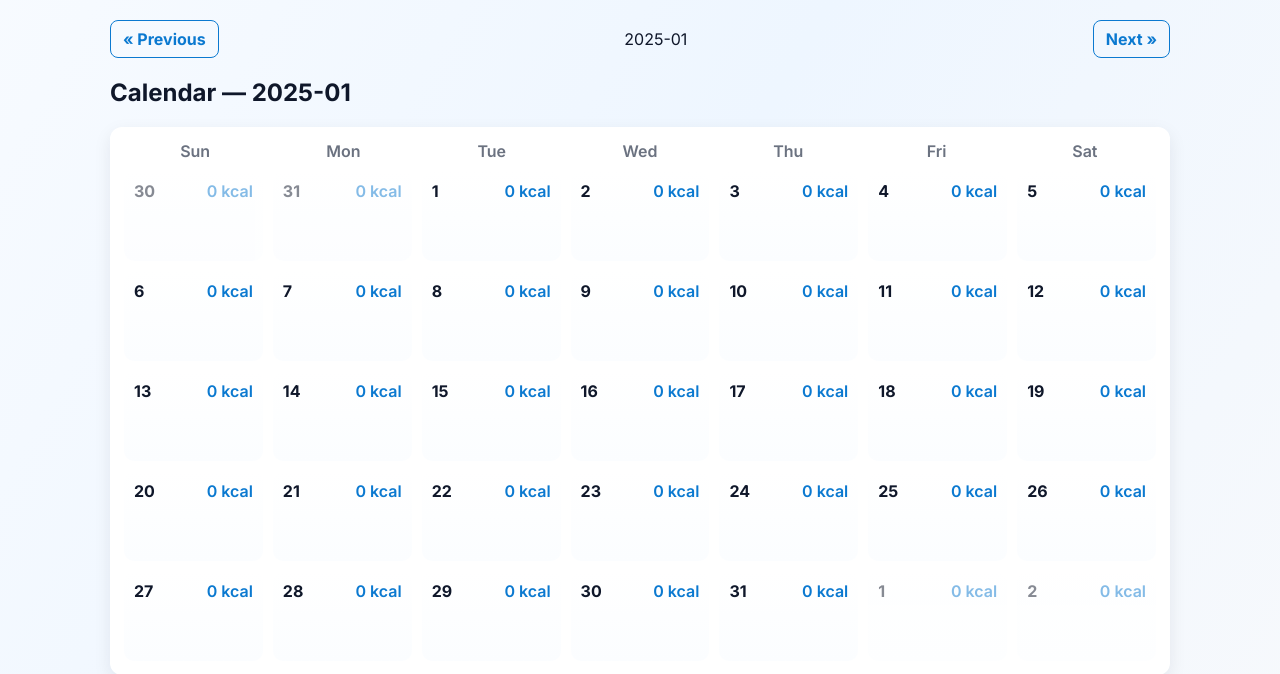
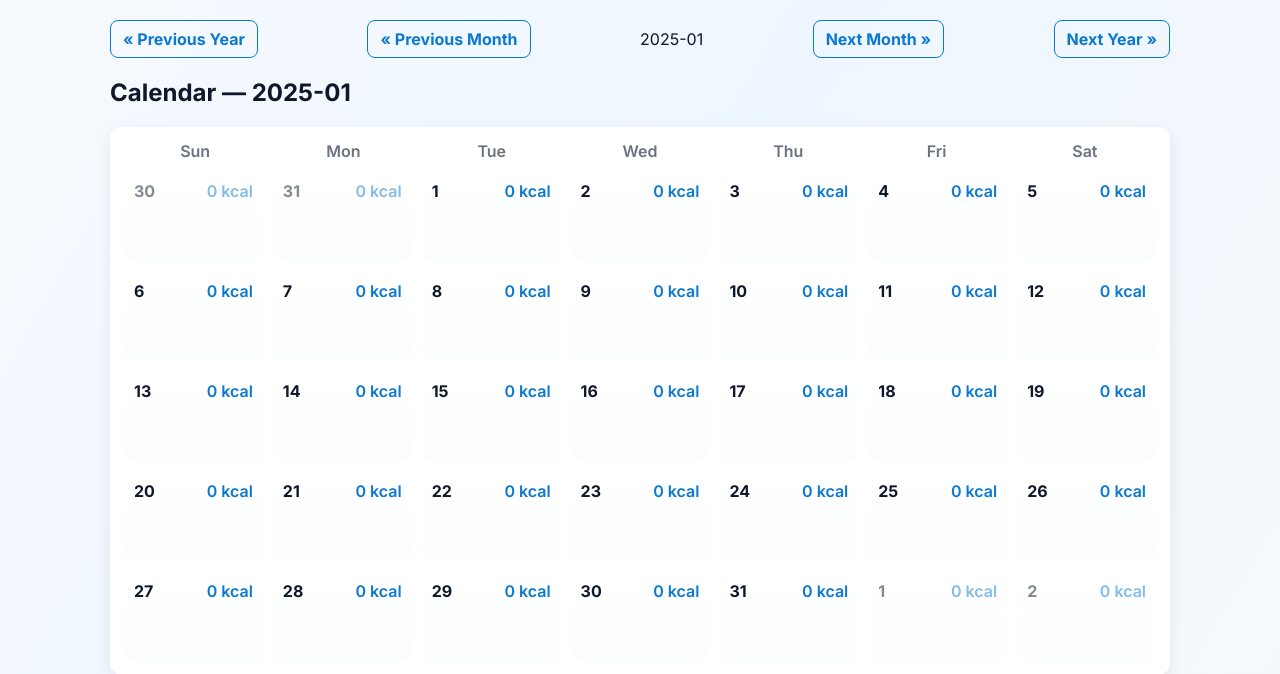
Before and after one commit to lcanunayon/CalorieTracker, a Flask app: page /calendar?year=2025&month=1 in a window 1280 px wide. Shown: the part 158-832 px from the top of the page. Run offline with Flask 3, Linux system fonts and the light colour scheme; a user stored in the database is signed in; data comes from the database, SQL or seed files in the repository.

Commit message:
year wrap back

```diff
--- a/templates/calendar.html
+++ b/templates/calendar.html
@@ -24,9 +24,11 @@
   </style>
 
   <div class="calendar-nav">
-    <a href="/calendar?year={{ year }}&month={{ month - 1 if month > 1 else 12 }}&year_adjust={{ year - 1 if month == 1 else year }}">&laquo; Previous</a>
+    <a href="/calendar?year={{ year - 1 }}&month={{ month }}">&laquo; Previous Year</a>
+    <a href="/calendar?year={{ year }}&month={{ month - 1 if month > 1 else 12 }}&year_adjust={{ year - 1 if month == 1 else year }}">&laquo; Previous Month</a>
     <span>{{ year }}-{{ '%02d'|format(month) }}</span>
-    <a href="/calendar?year={{ year }}&month={{ month + 1 if month < 12 else 1 }}&year_adjust={{ year + 1 if month == 12 else year }}">Next &raquo;</a>
+    <a href="/calendar?year={{ year }}&month={{ month + 1 if month < 12 else 1 }}&year_adjust={{ year + 1 if month == 12 else year }}">Next Month &raquo;</a>
+    <a href="/calendar?year={{ year + 1 }}&month={{ month }}">Next Year &raquo;</a>
   </div>
 
   <h2>Calendar — {{ year }}-{{ '%02d'|format(month) }}</h2>
```
